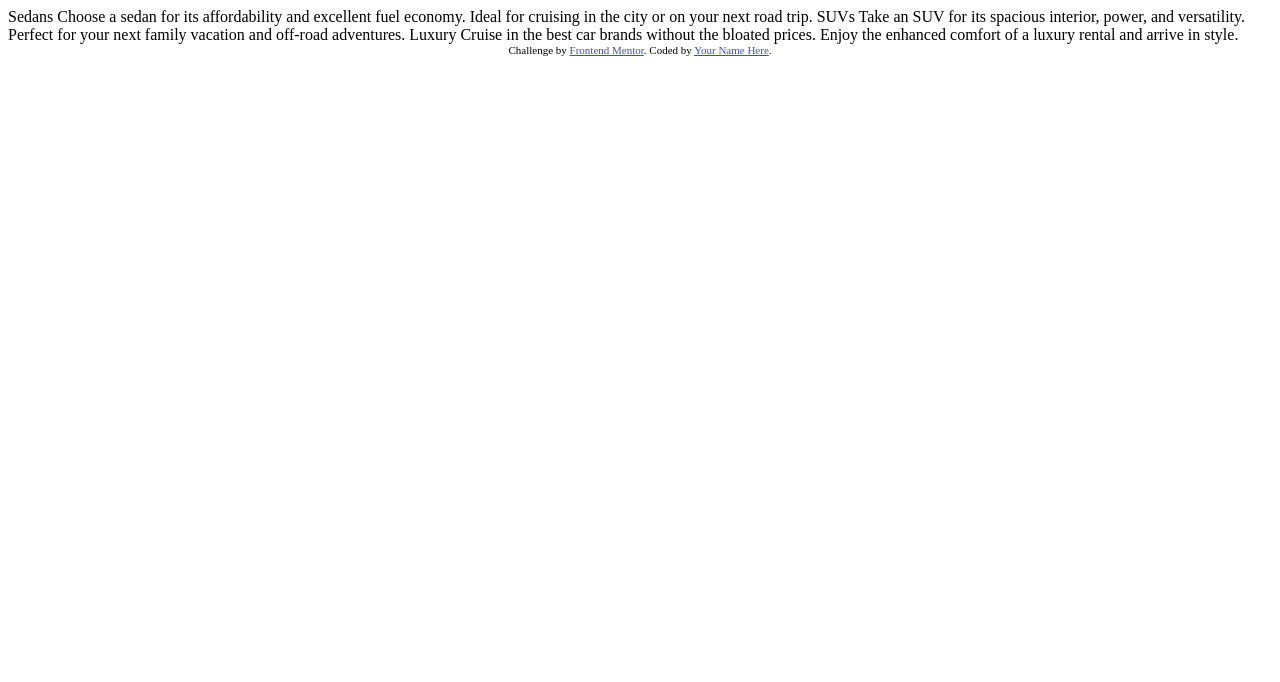
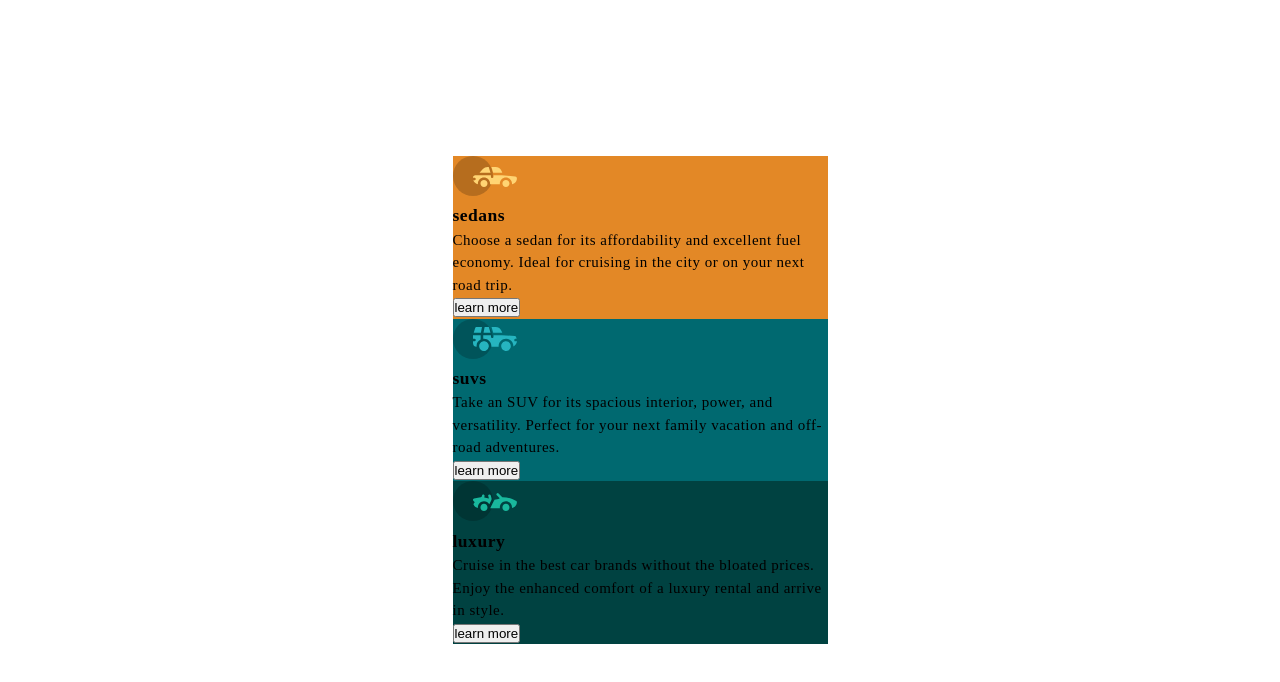
Before and after one commit to dzevad-cyber/frontendmentor-three-column-card, a website: page index.html in a window 1280 px wide. Drawn offline with Linux system fonts and the light colour scheme.

Commit message:
installed sass and lite-server, added card background colors

```diff
--- a/index.html
+++ b/index.html
@@ -1,36 +1,69 @@
 <!DOCTYPE html>
 <html lang="en">
   <head>
-  <meta charset="UTF-8">
-  <meta name="viewport" content="width=device-width, initial-scale=1.0"> <!-- displays site properly based on user's device -->
+    <meta charset="UTF-8" />
+    <meta name="viewport" content="width=device-width, initial-scale=1.0" />
+    <!-- displays site properly based on user's device -->
 
-  <link rel="icon" type="image/png" sizes="32x32" href="./images/favicon-32x32.png">
+    <link
+      rel="icon"
+      type="image/png"
+      sizes="32x32"
+      href="./images/favicon-32x32.png"
+    />
+    <link rel="stylesheet" href="style.css" />
 
     <title>Frontend Mentor | 3-column preview card component</title>
-
-  <!-- Feel free to remove these styles or customise in your own stylesheet 👍 -->
-  <style>
-    .attribution { font-size: 11px; text-align: center; }
-    .attribution a { color: hsl(228, 45%, 44%); }
-  </style>
   </head>
   <body>
-
-  Sedans
-  Choose a sedan for its affordability and excellent fuel economy. Ideal for cruising in the city
-  or on your next road trip.
-
-  SUVs
-  Take an SUV for its spacious interior, power, and versatility. Perfect for your next family vacation
-  and off-road adventures.
-
-  Luxury
-  Cruise in the best car brands without the bloated prices. Enjoy the enhanced comfort of a luxury
-  rental and arrive in style.
-
-  <div class="attribution">
-    Challenge by <a href="https://www.frontendmentor.io?ref=challenge" target="_blank">Frontend Mentor</a>.
-    Coded by <a href="#">Your Name Here</a>.
+    <main class="container">
+      <div class="cards">
+        <article class="cards-card cards-card--start">
+          <div class="icon">
+            <img
+              src="./images/icon-sedans.svg"
+              alt="sedan icon"
+              title="sedan vehicle"
+            />
           </div>
+          <h3 class="card__title">sedans</h3>
+          <p class="card__text">
+            Choose a sedan for its affordability and excellent fuel economy.
+            Ideal for cruising in the city or on your next road trip.
+          </p>
+          <button class="card__btn">learn more</button>
+        </article>
+        <article class="cards-card cards-card--center">
+          <div class="icon">
+            <img
+              src="./images/icon-suvs.svg"
+              alt="suv icon"
+              title="suv vehicle"
+            />
+          </div>
+          <h3 class="card__title">suvs</h3>
+          <p class="card__text">
+            Take an SUV for its spacious interior, power, and versatility.
+            Perfect for your next family vacation and off-road adventures.
+          </p>
+          <button class="card__btn">learn more</button>
+        </article>
+        <article class="cards-card cards-card--end">
+          <div class="icon">
+            <img
+              src="./images/icon-luxury.svg"
+              alt="luxury vehicle icon"
+              title="luxury vehicle"
+            />
+          </div>
+          <h3 class="card__title">luxury</h3>
+          <p class="card__text">
+            Cruise in the best car brands without the bloated prices. Enjoy the
+            enhanced comfort of a luxury rental and arrive in style.
+          </p>
+          <button class="card__btn">learn more</button>
+        </article>
+      </div>
+    </main>
   </body>
 </html>
--- /dev/null
+++ b/sass/abstracts/_variables.scss
@@ -0,0 +1,16 @@
+:root {
+  // colors
+  --clr-card-start: hsl(31, 77%, 52%);
+  --clr-card-center: hsl(184, 100%, 22%);
+  --clr-card-end: hsl(179, 100%, 13%);
+
+  // font
+  --fz-base: 1.5rem;
+
+  --fw-regular: 400;
+  --fw-bold: 700;
+
+  // other
+  --w-mobile: 37.5rem;
+  --w-desktop: 144rem;
+}
--- /dev/null
+++ b/sass/base/_reset.scss
@@ -0,0 +1,27 @@
+@import url('https://fonts.googleapis.com/css2?family=Big+Shoulders+Display:wght@700&family=Lexend+Deca&display=swap');
+*,
+*::after,
+*::before {
+  margin: 0;
+  padding: 0;
+  box-sizing: inherit;
+}
+
+html {
+  font-size: 62.5%;
+}
+
+body {
+  box-sizing: border-box;
+  font-size: var(--fz-base);
+  letter-spacing: 0.5px;
+  line-height: 1.5;
+}
+
+ul {
+  list-style: none;
+}
+
+a {
+  text-decoration: none;
+}
--- /dev/null
+++ b/sass/components/_card.scss
@@ -0,0 +1,13 @@
+.cards-card {
+  max-width: var(--w-mobile);
+
+  &--start {
+    background-color: var(--clr-card-start);
+  }
+  &--center {
+    background-color: var(--clr-card-center);
+  }
+  &--end {
+    background-color: var(--clr-card-end);
+  }
+}
--- /dev/null
+++ b/sass/components/_cards.scss
@@ -0,0 +1,3 @@
+.cards-card {
+  max-width: var(--w-mobile);
+}
--- /dev/null
+++ b/sass/layout/_layouts.scss
@@ -0,0 +1,7 @@
+.container {
+  display: grid;
+  place-content: center;
+
+  width: 100%;
+  min-height: 100vh;
+}
```
Also changed, not shown: package.json (added, +27 -0 lines), sass/main.scss (added, +9 -0 lines), sass/components/_button.scss (added), style.css (added), 2 other files. Lines whose indentation alone changed are shown as unchanged.
